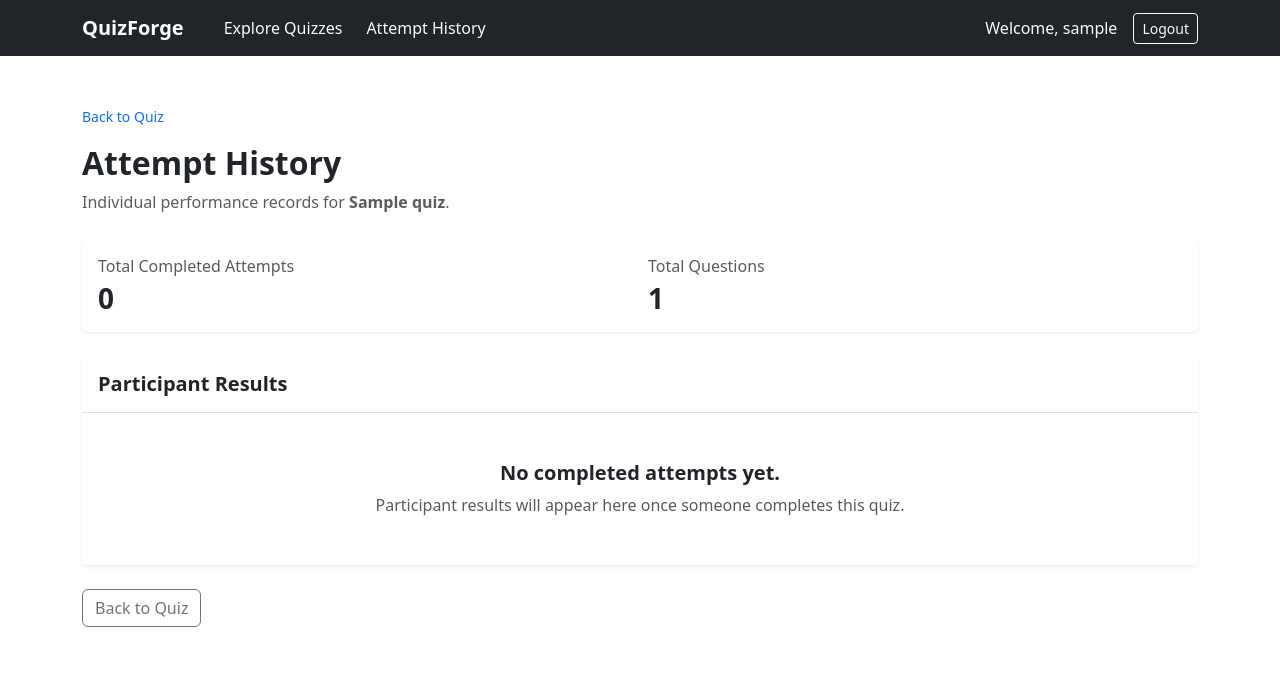
After one commit to IronMonger13/QuizForge, a Django app: page /quiz/1/attempts/ in a window 1280 px wide. The commit adds this page. Shown: the top 674 px of the page. Run offline with Django 5.2, Linux system fonts and the light colour scheme; a user stored in the database is signed in; tables that the repository leaves empty hold one stand-in row (values such as "Sample post").

Commit message:
Add creator attempt history and result access

```diff
--- /dev/null
+++ b/quizzes/templates/quizzes/quiz_attempt_history.html
@@ -0,0 +1,101 @@
+{% extends "base.html" %}
+{% block title %}
+    Attempt History | {{ quiz.title }} | QuizForge
+{% endblock title %}
+{% block content %}
+    <div class="container py-5">
+        <!-- Page Heading -->
+        <div class="mb-4">
+            <a href="{% url 'quizzes:quiz_detail' quiz.id %}"
+               class="text-decoration-none small">
+                <i class="bi bi-arrow-left"></i> Back to Quiz
+            </a>
+            <h2 class="fw-bold mt-3">Attempt History</h2>
+            <p class="text-muted mb-0">
+                Individual performance records for
+                <strong>{{ quiz.title }}</strong>.
+            </p>
+        </div>
+        <!-- Summary -->
+        <div class="card border-0 shadow-sm mb-4">
+            <div class="card-body">
+                <div class="row g-3">
+                    <div class="col-md-6">
+                        <p class="text-muted mb-1">Total Completed Attempts</p>
+                        <h3 class="fw-bold mb-0">{{ attempts|length }}</h3>
+                    </div>
+                    <div class="col-md-6">
+                        <p class="text-muted mb-1">Total Questions</p>
+                        <h3 class="fw-bold mb-0">{{ total_questions }}</h3>
+                    </div>
+                </div>
+            </div>
+        </div>
+        <!-- Attempts Table -->
+        <div class="card border-0 shadow-sm">
+            <div class="card-body p-0">
+                <div class="p-3 border-bottom">
+                    <h5 class="fw-bold mb-0">Participant Results</h5>
+                </div>
+                {% if attempts %}
+                    <div class="table-responsive">
+                        <table class="table table-hover align-middle mb-0">
+                            <thead class="table-light">
+                                <tr>
+                                    <th class="ps-3">Participant</th>
+                                    <th>Completed On</th>
+                                    <th>Score</th>
+                                    <th>Percentage</th>
+                                    <th>Correct</th>
+                                    <th>Incorrect</th>
+                                    <th>Unanswered</th>
+                                    <th class="text-end pe-3">Result</th>
+                                </tr>
+                            </thead>
+                            <tbody>
+                                {% for attempt in attempts %}
+                                    <tr>
+                                        <td class="ps-3 fw-semibold">{{ attempt.user.username }}</td>
+                                        <td>{{ attempt.completed_at|date:"d M Y, h:i A" }}</td>
+                                        <td>{{ attempt.score }}/{{ attempt.total_marks }}</td>
+                                        <td>
+                                            <span class="fw-semibold">{{ attempt.percentage|floatformat:1 }}%</span>
+                                        </td>
+                                        <td>
+                                            <span class="text-success fw-semibold">{{ attempt.correct_answers }}</span>
+                                        </td>
+                                        <td>
+                                            <span class="text-danger fw-semibold">
+                                                {{ attempt.incorrect_answers }}
+                                            </span>
+                                        </td>
+                                        <td>
+                                            <span class="text-muted fw-semibold">
+                                                {{ attempt.unanswered_questions }}
+                                            </span>
+                                        </td>
+                                        <td class="text-end pe-3">
+                                            <a href="{% url 'quizzes:attempt_result' attempt.id %}"
+                                               class="btn btn-sm btn-outline-primary">View Result</a>
+                                        </td>
+                                    </tr>
+                                {% endfor %}
+                            </tbody>
+                        </table>
+                    </div>
+                {% else %}
+                    <div class="text-center p-5">
+                        <h5 class="fw-bold">No completed attempts yet.</h5>
+                        <p class="text-muted mb-0">
+                            Participant results will appear here once someone completes this quiz.
+                        </p>
+                    </div>
+                {% endif %}
+            </div>
+        </div>
+        <div class="mt-4">
+            <a href="{% url 'quizzes:quiz_detail' quiz.id %}"
+               class="btn btn-outline-secondary">Back to Quiz</a>
+        </div>
+    </div>
+{% endblock content %}
--- a/quizzes/templates/quizzes/quiz_detail.html
+++ b/quizzes/templates/quizzes/quiz_detail.html
@@ -42,6 +42,10 @@
                     </form>
                 {% else %}
                     <span class="badge bg-success align-self-center">Published</span>
+                    <a href="{% url 'quizzes:quiz_attempt_history' quiz.id %}"
+                       class="btn btn-outline-primary">
+                        <i class="bi bi-people"></i> View All Attempts
+                    </a>
                 {% endif %}
                 {% if not quiz.is_sample and not quiz.attempts.exists %}
                     <a href="{% url 'quizzes:delete_quiz' quiz.id %}"
--- a/quizzes/urls.py
+++ b/quizzes/urls.py
@@ -8,6 +8,11 @@ urlpatterns = [
     path("create/", views.create_quiz, name="create_quiz"),
     path("quiz/<int:quiz_id>/edit/", views.edit_quiz, name="edit_quiz"),
     path("quiz/<int:quiz_id>/delete/", views.delete_quiz, name="delete_quiz"),
+    path(
+        "quiz/<int:quiz_id>/attempts/",
+        views.quiz_attempt_history,
+        name="quiz_attempt_history",
+    ),
     path("quiz/<int:quiz_id>/add-question/", views.add_question, name="add_question"),
     path("quiz/<int:quiz_id>/", views.quiz_detail, name="quiz_detail"),
     path("quiz/<int:quiz_id>/publish/", views.publish_quiz, name="publish_quiz"),
--- a/quizzes/views.py
+++ b/quizzes/views.py
@@ -393,6 +393,64 @@ def quiz_detail(request, quiz_id):
 
 
 @login_required
+def quiz_attempt_history(request, quiz_id):
+    # Only the quiz creator can access this page.
+    quiz = get_object_or_404(
+        Quiz,
+        id=quiz_id,
+        owner=request.user,
+    )
+
+    total_questions = quiz.questions.count()
+
+    # Retrieve completed attempts and calculate answer statistics.
+    attempts = (
+        quiz.attempts.filter(
+            status=QuizAttempt.Status.COMPLETED,
+        )
+        .select_related("user")
+        .annotate(
+            answered_questions=Count(
+                "answers",
+                filter=Q(answers__selected_choice__isnull=False),
+                distinct=True,
+            ),
+            correct_answers=Count(
+                "answers",
+                filter=Q(
+                    answers__selected_choice__isnull=False,
+                    answers__is_correct=True,
+                ),
+                distinct=True,
+            ),
+        )
+        .order_by("-completed_at")
+    )
+
+    # Calculate individual attempt statistics.
+    for attempt in attempts:
+        attempt.incorrect_answers = attempt.answered_questions - attempt.correct_answers
+
+        attempt.unanswered_questions = total_questions - attempt.answered_questions
+
+        attempt.percentage = (
+            (attempt.score / attempt.total_marks) * 100
+            if attempt.total_marks > 0
+            else 0
+        )
+
+    return render(
+        request,
+        "quizzes/quiz_attempt_history.html",
+        {
+            "quiz": quiz,
+            "attempts": attempts,
+            "total_questions": total_questions,
+        },
+    )
+
+
+@login_required
 @require_POST
 def publish_quiz(request, quiz_id):
     quiz = get_object_or_404(
@@ -750,10 +808,11 @@ def save_quiz_answer(request, attempt_id):
 @login_required
 def attempt_result(request, attempt_id):
     attempt = get_object_or_404(
-        QuizAttempt.objects.select_related("quiz", "user"),
+        QuizAttempt.objects.select_related("quiz", "user").filter(
+            Q(user=request.user) | Q(quiz__owner=request.user),
+            status=QuizAttempt.Status.COMPLETED,
+        ),
         id=attempt_id,
-        user=request.user,
-        status=QuizAttempt.Status.COMPLETED,
     )
 
     # Retrieve every question from the quiz.
```
